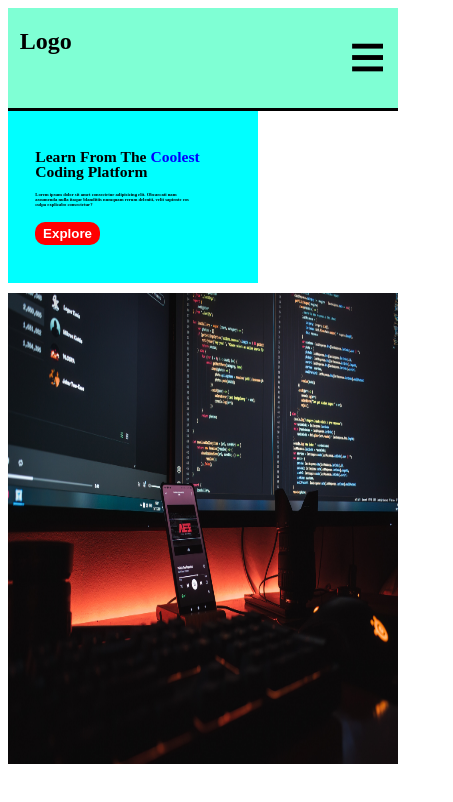
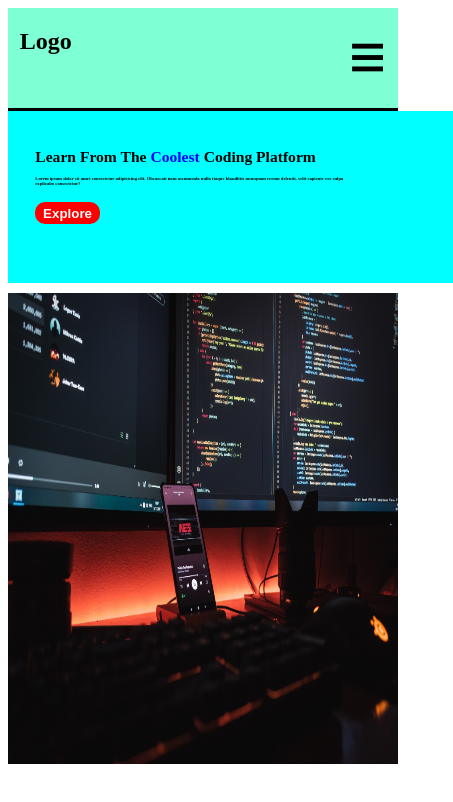
Before and after one commit to vallabhgiri/Responsive, a plain HTML site: page index.html in a window 390 px wide. Shown: the whole page, 453 px wide, since content can reach past the window. Drawn offline with nearby package versions, Linux system fonts and the light colour scheme.

Commit message:
Update project.css

```diff
--- a/project.css
+++ b/project.css
@@ -40,7 +40,7 @@ html,body{
     position: relative;
 }
 .left{
-    height: 100%;
+    height: 80vh%;
     width:50%;
     padding: 7vw 7vw;
     background-color: aqua;
@@ -110,7 +110,7 @@ html,body{
     flex-direction: column;
    }
    .left{
-
+    width:100%;
     height: 15%;
    }
    .right{
```
